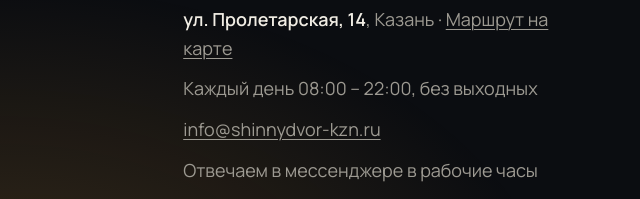
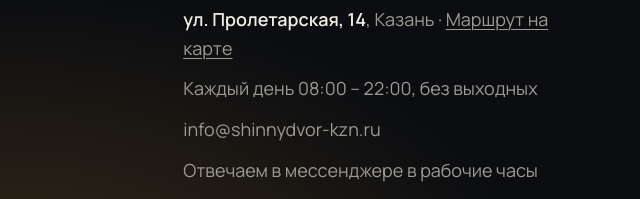
Before and after one commit to ajax55sv-cell/portfolio-shinomontazh, a plain HTML site: page index.html in a window 1280 px wide. Shown: the part 9348-9547 px from the top of the page, 640-1280 px from the left. Drawn offline with Linux system fonts and the light colour scheme.

Commit message:
Почта в блоке контактов без ссылки

```diff
--- a/index.html
+++ b/index.html
@@ -424,7 +424,7 @@
             <a class="close__tel" href="tel:+78432054817">+7 (843) 205-48-17</a>
             <span><b>ул. Пролетарская, 14</b>, Казань · <a href="https://yandex.ru/maps/?text=%D0%9A%D0%B0%D0%B7%D0%B0%D0%BD%D1%8C%2C%20%D1%83%D0%BB.%20%D0%9F%D1%80%D0%BE%D0%BB%D0%B5%D1%82%D0%B0%D1%80%D1%81%D0%BA%D0%B0%D1%8F%2C%2014&amp;z=17" target="_blank" rel="noopener noreferrer">Маршрут на карте</a></span>
             <span>Каждый день 08:00 – 22:00, без выходных</span>
-            <span><a href="mailto:info@shinnydvor-kzn.ru">info@shinnydvor-kzn.ru</a></span>
+            <span>info@shinnydvor-kzn.ru</span>
             <span>Отвечаем в мессенджере в рабочие часы</span>
           </div>
         </div>
```
